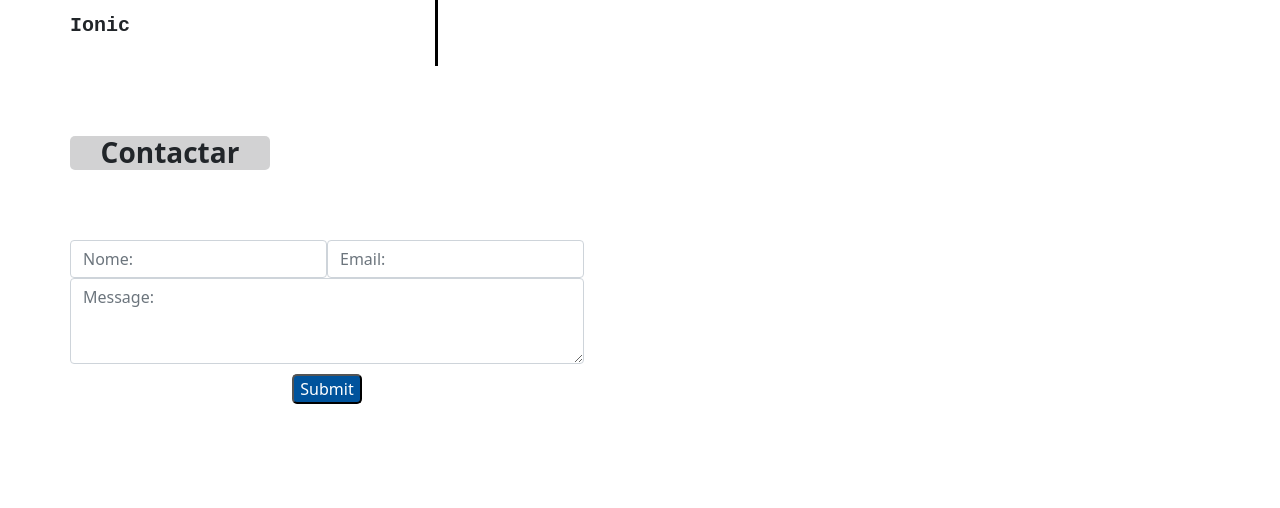
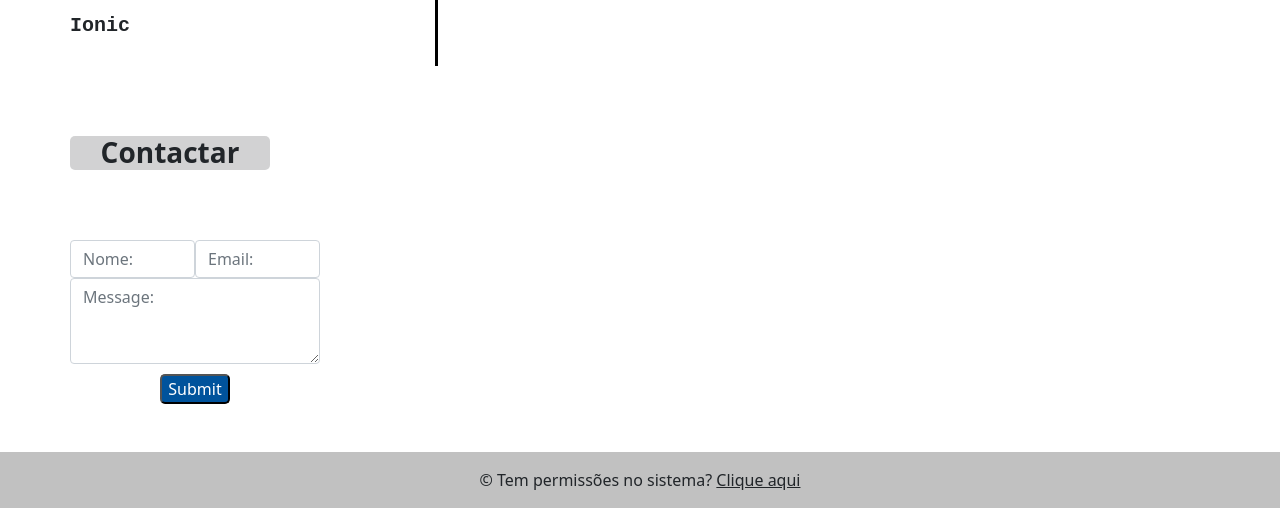
Before and after one commit to luisfilipemalheiro/curriculolmalheiro, a PHP site: page / in a window 1280 px wide. Shown: the part 1737-2245 px from the top of the page. Before the commit the page ends 2141 px from the top, so only its background shows below. Run offline with PHP 8.4, Linux system fonts and the light colour scheme.

```diff
--- /dev/null
+++ b/connectionBD/connect.php
@@ -0,0 +1,19 @@
+<?php
+
+function pdo_connect_mysql(){
+    $DATABASE_HOST = 'localhost';
+    $DATABASE_USER = 'root';
+    $DATABASE_PASS = '';
+    $DATABASE_NAME = 'curriculoluis';
+
+    try{
+        return new PDO('mysql:host=' . $DATABASE_HOST . ';dbname=' . $DATABASE_NAME. ';charset=utf8',
+            $DATABASE_USER, $DATABASE_PASS);
+    } catch (PDOException $exception){
+        exit('Failed to connect to database');
+    }
+}
+
+$pdo = pdo_connect_mysql();
+
+?>
--- a/curriculo/contactme.php
+++ b/curriculo/contactme.php
@@ -1,3 +1,4 @@
+
 <form class="form">
     <div class="label">
         <input type="text" class="form-control" placeholder="Nome:">
--- /dev/null
+++ b/curriculo/footer.php
@@ -0,0 +1,67 @@
+<footer class="text-center text-white" style="background-color: #f1f1f1;">
+    <!--
+    <div class="container pt-4">
+
+        <section class="mb-4">
+
+            <a
+                class="btn btn-link btn-floating btn-lg text-dark m-1"
+                href="#!"
+                role="button"
+                data-mdb-ripple-color="dark"
+            ><i class="bi bi-facebook"></i
+                ></a>
+
+
+            <a
+                class="btn btn-link btn-floating btn-lg text-dark m-1"
+                href="#!"
+                role="button"
+                data-mdb-ripple-color="dark"
+            ><i class="fab fa-twitter"></i
+                ></a>
+
+            <a
+                class="btn btn-link btn-floating btn-lg text-dark m-1"
+                href="#!"
+                role="button"
+                data-mdb-ripple-color="dark"
+            ><i class="fab fa-google"></i
+                ></a>
+
+            <a
+                class="btn btn-link btn-floating btn-lg text-dark m-1"
+                href="#!"
+                role="button"
+                data-mdb-ripple-color="dark"
+            ><i class="fab fa-instagram"></i
+                ></a>
+
+
+            <a
+                class="btn btn-link btn-floating btn-lg text-dark m-1"
+                href="#!"
+                role="button"
+                data-mdb-ripple-color="dark"
+            ><i class="fab fa-linkedin"></i
+                ></a>
+
+            <a
+                class="btn btn-link btn-floating btn-lg text-dark m-1"
+                href="#!"
+                role="button"
+                data-mdb-ripple-color="dark"
+            ><i class="fab fa-github"></i
+                ></a>
+        </section>
+
+    </div>
+ -->
+
+    <!-- Copyright -->
+    <div class="text-center text-dark p-3" style="background-color: rgba(0, 0, 0, 0.2);">
+        © Tem permissões no sistema?
+        <a class="text-dark" href="../curriculolmalheiro/login.php">Clique aqui</a>
+    </div>
+    <!-- Copyright -->
+</footer>
--- a/curriculo/home.php
+++ b/curriculo/home.php
@@ -4,14 +4,14 @@
     <title>Curriculo Luís Malheiro</title>
     <meta http-equiv="Content-Type" content="text/html; charset=utf-8">
     <link href="https://cdn.jsdelivr.net/npm/bootstrap@5.0.2/dist/css/bootstrap.min.css" rel="stylesheet" integrity="sha384-EVSTQN3/azprG1Anm3QDgpJLIm9Nao0Yz1ztcQTwFspd3yD65VohhpuuCOmLASjC" crossorigin="anonymous">
-    <link rel="stylesheet" href="./styles/index.css" />
+    <link rel="stylesheet" href="../curriculolmalheiro/styles/index.css"/>
     <link rel="stylesheet" href="https://cdnjs.cloudflare.com/ajax/libs/font-awesome/4.7.0/css/font-awesome.min.css">
 </head>
 <body>
 <section>
     <div class="row">
         <div class="col-12 col-lg-6">
-            <img class="imagem" src="./images/fotoperfil.jpeg" alt="foto de perfil Luís Malheiro">
+            <img class="imagem" src="../curriculolmalheiro/images/fotoperfil.jpeg" alt="foto de perfil Luís Malheiro">
         </div>
         <div class="col-12 col-lg-6">
             <h1>Luís Malheiro</h1>
@@ -38,16 +38,27 @@
         </div>
     </div>
 </section>
+
 <h4>Contactar</h4>
+
 <div class="row">
-    <div class="col-12"> <!-- col-md-12 col-lg-6 -->
-        <?php
-        require_once 'contactme.php';
-        ?>
+    <div class="col-12">
+        <form class="form">
+            <div class="label">
+                <input type="text" class="form-control" placeholder="Nome:">
+                <input type="text" class="form-control" placeholder="Email:">
+            </div>
+            <textarea class="form-control" id="exampleFormControlTextarea1" placeholder="Message:" rows="3"></textarea>
+            <button class="button">Submit</button>
+        </form>
     </div>
 </div>
-<section>
-</section>
+
+<div class="col-12">
+    <?php
+    require_once 'footer.php';
+    ?>
+</div>
 </body>
 <script src="https://cdn.jsdelivr.net/npm/bootstrap@5.0.2/dist/js/bootstrap.bundle.min.js" integrity="sha384-MrcW6ZMFYlzcLA8Nl+NtUVF0sA7MsXsP1UyJoMp4YLEuNSfAP+JcXn/tWtIaxVXM" crossorigin="anonymous"></script>
 </html>
--- a/index.php
+++ b/index.php
@@ -1,3 +1,5 @@
 <?php
-
+include 'connectionBD/connect.php';
+$pdo = pdo_connect_mysql();
 require_once './curriculo/home.php';
+?>
--- a/register.php
+++ /dev/null
@@ -1 +0,0 @@
-//test
--- a/routes/headers.php
+++ b/routes/headers.php
@@ -2,10 +2,10 @@
     <div class="navbar-collapse collapse w-100 order-3 dual-collapse2" style="margin-right: 40px">
         <ul class="navbar-nav ms-auto">
             <li class="nav-item active">
-                <a class="nav-link" href="../curriculo/home.php">Home</a>
+                <a class="nav-link" href="../curriculolmalheiro/index.php">Home</a>
             </li>
             <li class="nav-item">
-                <a class="nav-link" href="../login.php">Login</a>
+                <a class="nav-link" href="../curriculolmalheiro/login.php">Login</a>
             </li>
             <li class="nav-item">
                 <a class="nav-link" href="#">Register</a>
--- a/styles/index.css
+++ b/styles/index.css
@@ -93,11 +93,15 @@ p{
     color: white;
     border-radius: 5px;
 }
+
 .form{
     text-align: center;
-    position: absolute;
+    padding-right: 60rem;
     margin-left: 70px;
+    padding-top: 0rem;
+    padding-bottom: 3rem
 }
+
 .label{
     display: flex;
 }
```
Also changed, not shown: connectionBD/isvalid.php (added, +22 -0 lines).
